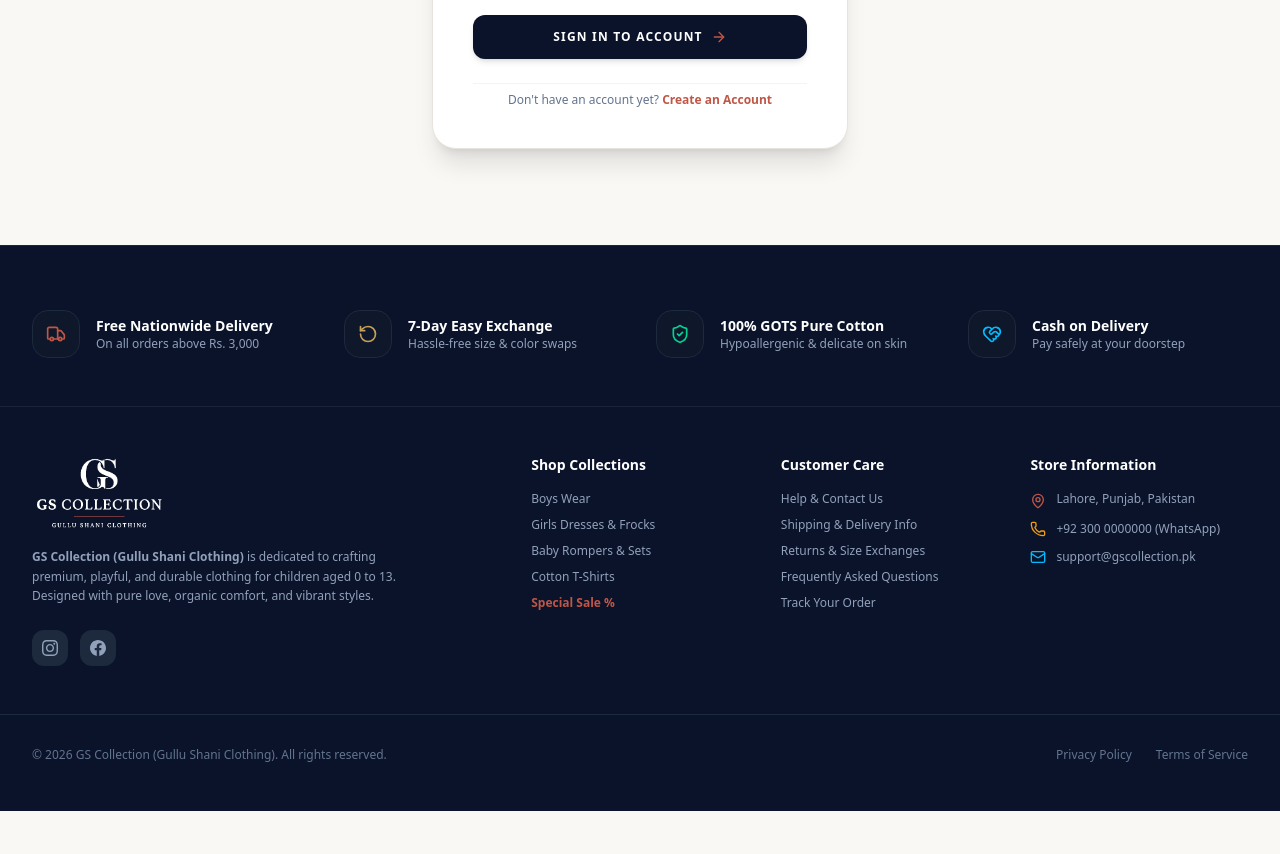
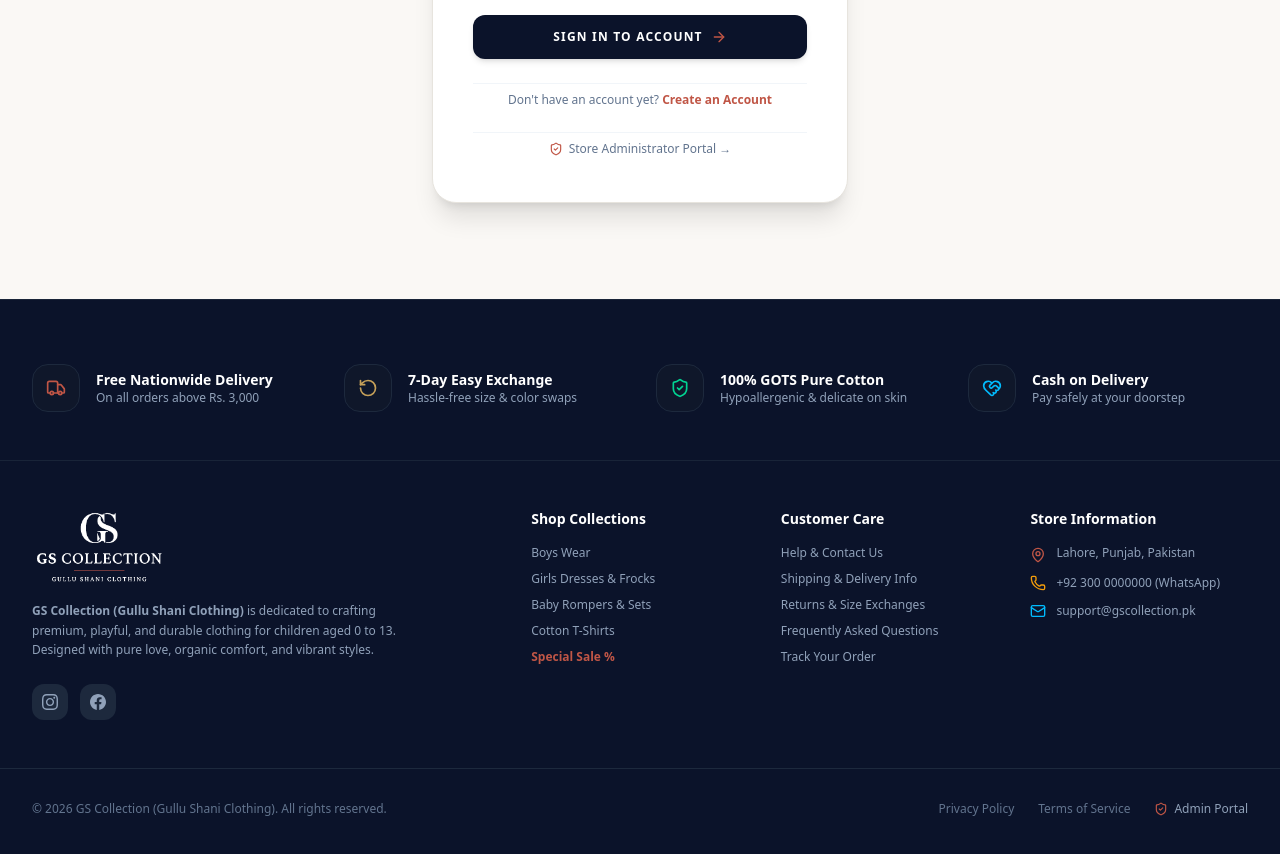
Before and after one commit to Gulfam16/gs-collection, a Next.js app: page /login in a window 1280 px wide. Shown: the part 640-1494 px from the top of the page. Before the commit the page ends 1451 px from the top, so only its background shows below. Built offline with nearby package versions, Linux system fonts and the light colour scheme.

Commit message:
feat(storefront): restore convenient Store Admin Portal links across footer, navbar, and login page

```diff
--- a/src/app/(storefront)/(auth)/login/page.tsx
+++ b/src/app/(storefront)/(auth)/login/page.tsx
@@ -119,6 +119,16 @@ export default function LoginPage() {
             Create an Account
           </Link>
         </div>
+
+        <div className="text-center pt-1 border-t border-slate-100">
+          <Link
+            href="/admin/login"
+            className="inline-flex items-center gap-1.5 text-xs text-slate-500 hover:text-[#C05646] font-medium transition-colors py-1"
+          >
+            <ShieldCheck className="w-3.5 h-3.5 text-[#C05646]" />
+            <span>Store Administrator Portal →</span>
+          </Link>
+        </div>
       </div>
     </div>
   );
--- a/src/components/storefront/Footer.tsx
+++ b/src/components/storefront/Footer.tsx
@@ -190,6 +190,13 @@ export function Footer() {
           <Link href="/terms" className="hover:text-slate-400">
             Terms of Service
           </Link>
+          <Link
+            href="/admin/login"
+            className="text-slate-400 hover:text-white font-medium flex items-center gap-1.5 transition-colors"
+          >
+            <ShieldCheck className="w-3.5 h-3.5 text-[#C05646]" />
+            <span>Admin Portal</span>
+          </Link>
         </div>
       </div>
     </footer>
--- a/src/components/storefront/Navbar.tsx
+++ b/src/components/storefront/Navbar.tsx
@@ -240,6 +240,14 @@ export function Navbar() {
                       >
                         Sign In / Register
                       </Link>
+                      <Link
+                        href="/admin/login"
+                        onClick={() => setUserDropdownOpen(false)}
+                        className="flex items-center gap-1.5 px-3 py-2 text-xs font-semibold text-slate-600 hover:bg-[#FAF8F5] hover:text-[#C05646] rounded-xl border-t border-slate-100 mt-1"
+                      >
+                        <ShieldCheck className="w-3.5 h-3.5 text-[#C05646]" />
+                        <span>Store Admin Portal</span>
+                      </Link>
                     </div>
                   )}
                 </div>
@@ -336,6 +344,14 @@ export function Navbar() {
             >
               Contact Us
             </Link>
+            <Link
+              href="/admin/login"
+              onClick={() => setMobileMenuOpen(false)}
+              className="flex items-center gap-2 py-2.5 text-slate-600 hover:text-[#C05646] font-medium border-t border-slate-100 mt-2 text-sm"
+            >
+              <ShieldCheck className="w-4 h-4 text-[#C05646]" />
+              <span>Store Admin Portal</span>
+            </Link>
             {isMounted && isAdmin && (
               <Link
                 href="/admin"
```
